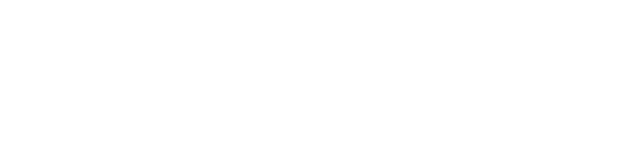
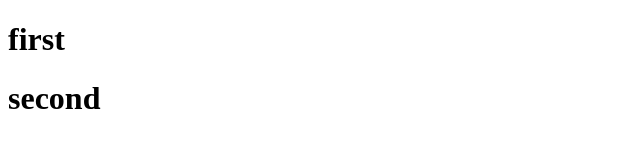
Before and after one commit to jofay226/test, a plain HTML site: page index.html in a window 1280 px wide. Shown: the whole page, without its empty margins (0-640 px from the left). Drawn offline with Linux system fonts and the light colour scheme.

Commit message:
second commit

```diff
--- a/index.html
+++ b/index.html
@@ -5,5 +5,8 @@
     <meta name="viewport" content="width=device-width, initial-scale=1.0" />
     <title>Document</title>
   </head>
-  <body></body>
+  <body>
+    <h1>first</h1>
+    <h1>second</h1>
+  </body>
 </html>
```
Also changed, not shown: file.txt (added).
